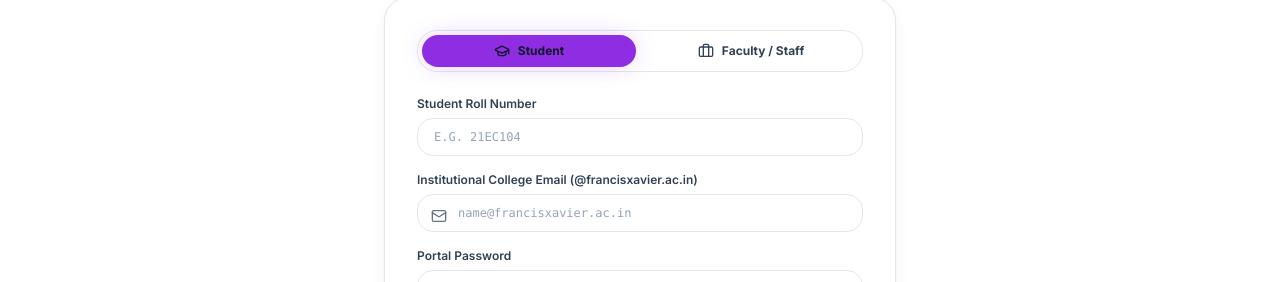
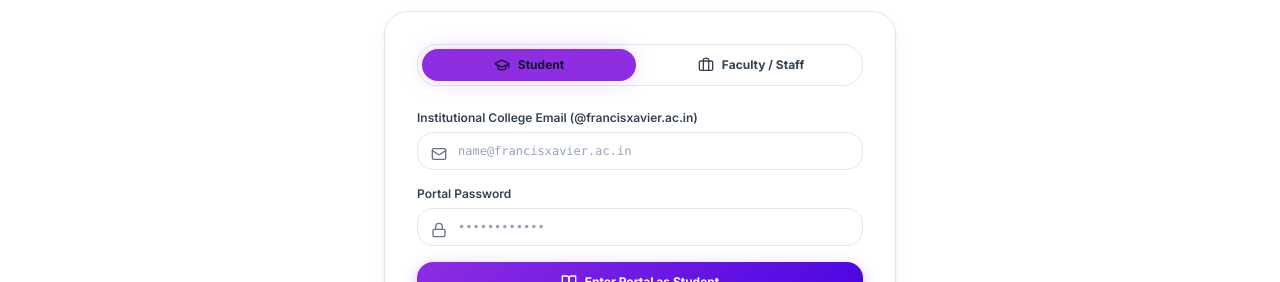
Before and after one commit to libraryproject77-prog/Library, a Next.js app in the folder apps/web/: page / in a window 1280 px wide. Shown: the part 257-539 px from the top of the page. Built offline with nearby package versions, Linux system fonts and the light colour scheme; no server answers.

Commit message:
Remove Roll Number and Staff ID fields, authenticate with email and password only

```diff
--- a/apps/web/components/StudentStaffLogin.tsx
+++ b/apps/web/components/StudentStaffLogin.tsx
@@ -24,7 +24,6 @@ export default function StudentStaffLogin() {
   const router = useRouter();
   const [activeTab, setActiveTab] = useState<'STUDENT' | 'STAFF'>('STUDENT');
   const [email, setEmail] = useState('');
-  const [identifier, setIdentifier] = useState('');
   const [password, setPassword] = useState('');
   const [loading, setLoading] = useState(false);
   const [error, setError] = useState<string | null>(null);
@@ -39,13 +38,7 @@ export default function StudentStaffLogin() {
     setError(null);
 
     const cleanEmail = email.trim();
-    const cleanId = identifier.trim();
     const cleanPass = password.trim();
-
-    if (!cleanId) {
-      setError(activeTab === 'STUDENT' ? 'Please enter your Student Roll Number.' : 'Please enter your Faculty Staff ID.');
-      return;
-    }
 
     if (!cleanEmail) {
       setError('Please enter your official college email address.');
@@ -67,13 +60,11 @@ export default function StudentStaffLogin() {
     try {
       const res = await api.login(cleanEmail, activeTab);
       const user = res.user || {
-        id: `usr-${cleanId.toLowerCase()}`,
+        id: `usr-${cleanEmail.split('@')[0]}`,
         name: cleanEmail.split('@')[0].replace(/[._]/g, ' ').toUpperCase(),
         email: cleanEmail,
         role: activeTab,
         department: 'ECE',
-        rollNumber: activeTab === 'STUDENT' ? cleanId.toUpperCase() : undefined,
-        staffId: activeTab === 'STAFF' ? cleanId.toUpperCase() : undefined
       };
       localStorage.setItem('fxec_user', JSON.stringify(user));
       localStorage.setItem('fxec_token', activeTab === 'STAFF' ? 'staff-token' : 'student-token');
@@ -176,20 +167,6 @@ export default function StudentStaffLogin() {
           <form onSubmit={handleLoginSubmit} className="space-y-4">
             <div>
               <label className="block text-xs font-semibold text-content-muted mb-1.5">
-                {activeTab === 'STUDENT' ? 'Student Roll Number' : 'Faculty Staff ID'}
-              </label>
-              <input
-                type="text"
-                value={identifier}
-                onChange={(e) => setIdentifier(e.target.value)}
-                placeholder={activeTab === 'STUDENT' ? 'e.g. 21EC104' : 'e.g. FX-ECE-STF-014'}
-                className="w-full px-4 py-2.5 rounded-xl bg-surface-low border border-stroke-glass text-xs text-content placeholder:text-content-subtle focus:outline-none focus:border-aura-purple transition-colors font-mono uppercase"
-                required
-              />
-            </div>
-
-            <div>
-              <label className="block text-xs font-semibold text-content-muted mb-1.5">
                 Institutional College Email (@francisxavier.ac.in)
               </label>
               <div className="relative">
```
